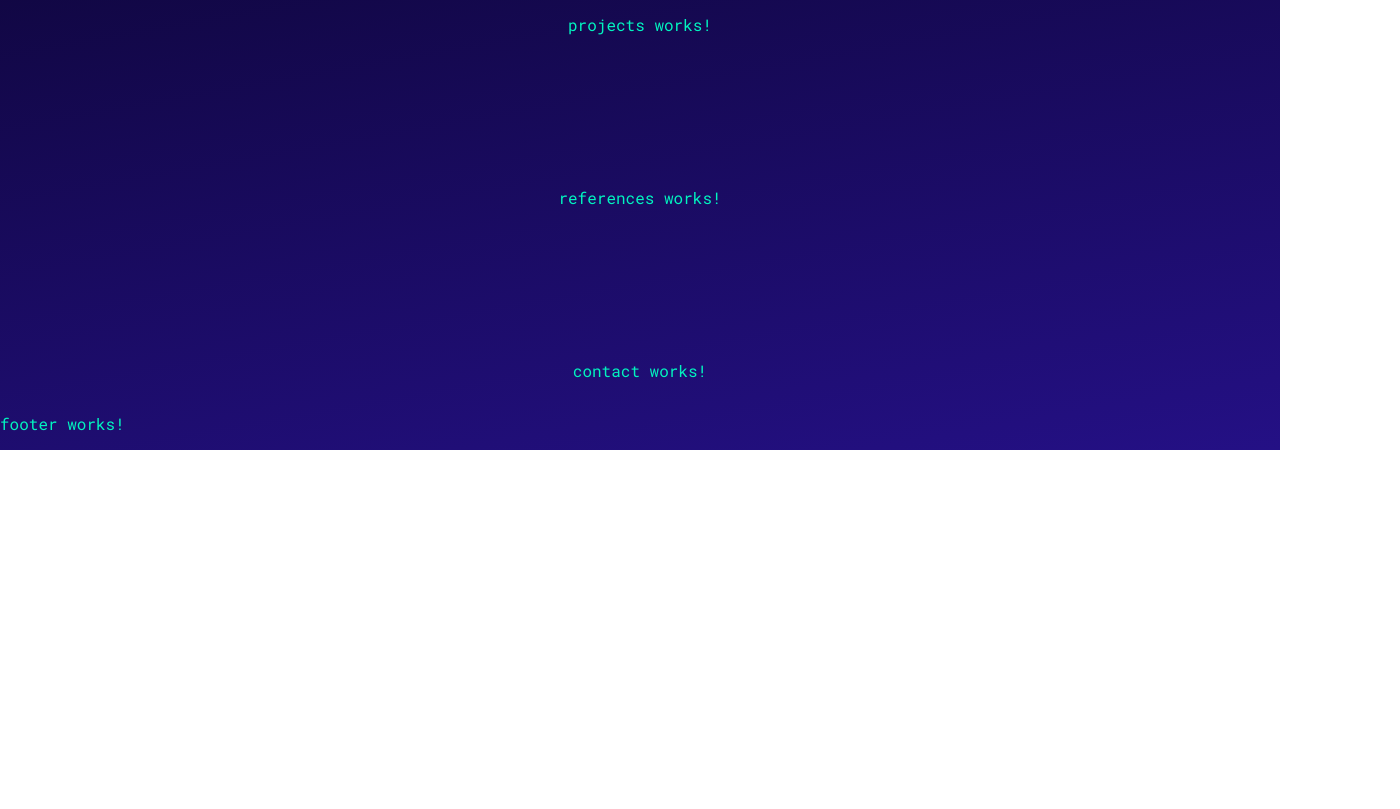
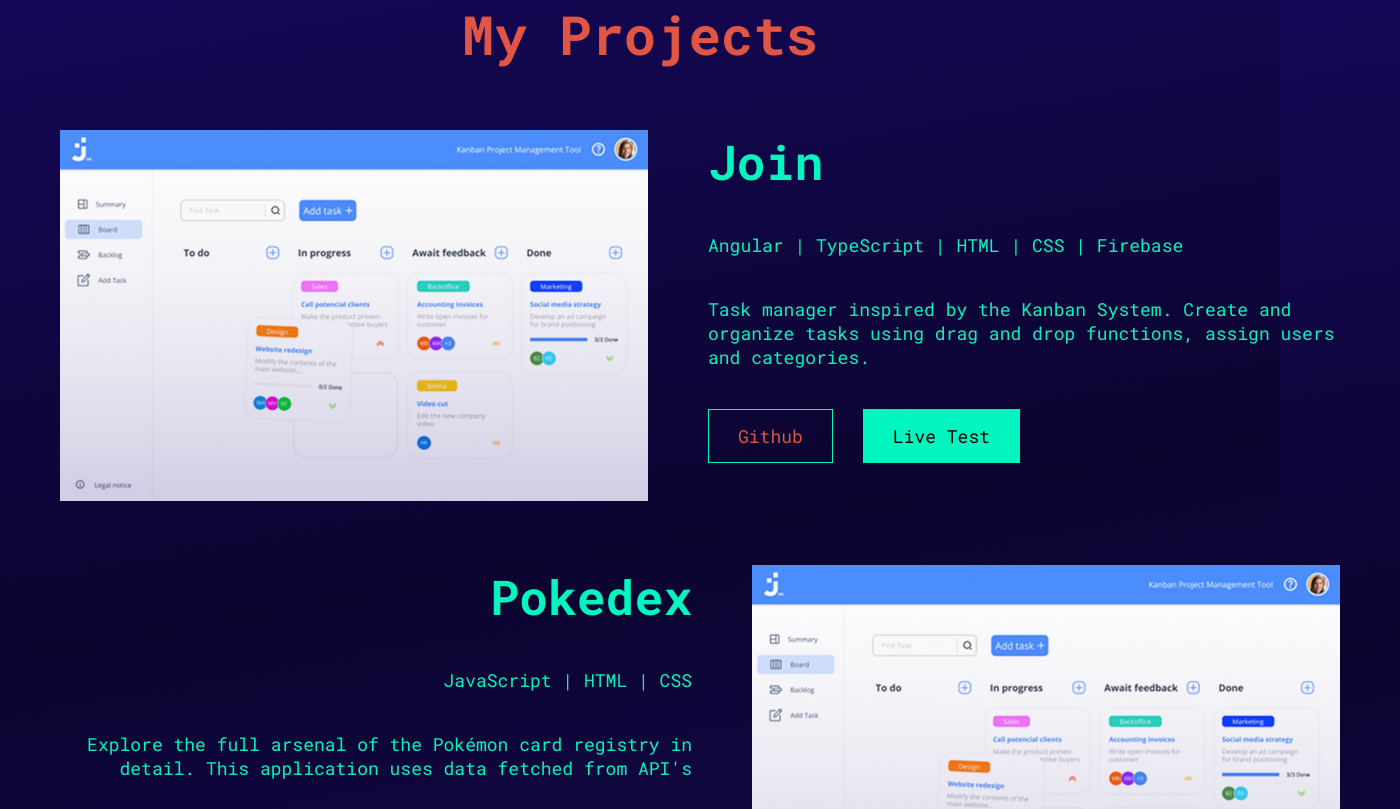
Before and after one commit to LeonKoenig17/portfolio, an Angular app: page / in a window 1280 px wide. Shown: the part 2020-2829 px from the top of the page, 1400 px wide, since content can reach past the window. Before the commit the page ends 2470 px from the top, so only its background shows below. Built offline with nearby package versions, Linux system fonts and the light colour scheme; a web font is replaced by a local one.

Commit message:
projects component complete

```diff
--- a/src/app/main-content/projects/projects.component.html
+++ b/src/app/main-content/projects/projects.component.html
@@ -1 +1,11 @@
-<p>projects works!</p>
+<section>
+    <h2 class="section-heading">My Projects</h2>
+    <div>
+        @for (project of projects; track $index) {
+            <app-single-project
+                [data]="project"
+                [isReversed]="$index == 1">
+            </app-single-project>
+        }
+    </div>
+</section>
--- a/src/app/main-content/projects/projects.component.scss
+++ b/src/app/main-content/projects/projects.component.scss
@@ -0,0 +1,10 @@
+section {
+    >h2 {
+        margin-bottom: 60px;
+        text-align: center;
+    }
+    >div {
+        display: grid;
+        gap: 60px;
+    }
+}
--- a/src/app/main-content/projects/projects.component.ts
+++ b/src/app/main-content/projects/projects.component.ts
@@ -1,12 +1,36 @@
 import { Component } from '@angular/core';
+import { SingleProjectComponent } from './single-project/single-project.component';
+import { CommonModule } from '@angular/common';
 
 @Component({
   selector: 'app-projects',
   standalone: true,
-  imports: [],
+  imports: [SingleProjectComponent, CommonModule],
   templateUrl: './projects.component.html',
   styleUrl: './projects.component.scss'
 })
 export class ProjectsComponent {
-
+  projects = [
+    {
+      image: "./assets/images/join.png",
+      title: "Join",
+      skills: "Angular | TypeScript | HTML | CSS | Firebase",
+      text: "Task manager inspired by the Kanban System. Create and organize tasks using drag and drop functions, assign users and categories. "
+    },
+    {
+      image: "./assets/images/join.png",
+      title: "Pokedex",
+      skills: "JavaScript | HTML | CSS",
+      text: `
+        Explore the full arsenal of the Pokémon card registry in detail.
+        This application uses data fetched from API's`
+    },
+    {
+      image: "./assets/images/join.png",
+      title: "Los Virales",
+      skills: "JavaScript | HTML | CSS",
+      text: `
+        A little post-apocalyptic game that uses the principles of object-orientation.`
+    }
+  ]
 }
--- /dev/null
+++ b/src/app/main-content/projects/single-project/single-project.component.html
@@ -0,0 +1,12 @@
+<section [ngClass]="{ 'reversed': isReversed}">
+    <div class="image-div">
+        <img src={{data.image}} alt="project-image">
+    </div>
+    <div class="text-div">
+        <h2>{{data.title}}</h2>
+        <span>{{data.skills}}</span>
+        <p>{{data.text}}</p>
+        <button class="git-button">Github</button>
+        <button class="test-button">Live Test</button>
+    </div>
+</section>
--- /dev/null
+++ b/src/app/main-content/projects/single-project/single-project.component.scss
@@ -0,0 +1,41 @@
+@import "./../../../../styles.scss";
+
+section {
+    @include dFlex($ai: flex-start);
+    @include contentLimit();
+    gap: 60px;
+    .text-div {
+        > * {
+            font-size: 18px;
+        }
+        h2 {
+            font-size: 48px;
+            margin-top: 0;
+        }
+        p {
+            margin: 40px 0;
+        }
+        button {
+            padding: 15px 30px;
+            border: none;
+        }
+        .git-button {
+            color: $secondary-font-color;
+            background: none;
+            box-shadow: inset 0 0 0 1px $primary-font-color;
+        }
+        .test-button {
+            color: black;
+            background-color: $primary-font-color;
+            margin: 0 30px;
+        }
+    }
+}
+
+.reversed {
+    flex-direction: row-reverse;
+    text-align: right;
+    .text-div .test-button {
+        margin-right: 0;
+    }
+}
--- /dev/null
+++ b/src/app/main-content/projects/single-project/single-project.component.ts
@@ -0,0 +1,20 @@
+import { CommonModule } from '@angular/common';
+import { Component, Input } from '@angular/core';
+
+@Component({
+  selector: 'app-single-project',
+  standalone: true,
+  imports: [CommonModule],
+  templateUrl: './single-project.component.html',
+  styleUrl: './single-project.component.scss'
+})
+export class SingleProjectComponent {
+  @Input() data = {
+    image: "./assets/images/join.png",
+    title: "Join",
+    skills: "Angular | TypeScript | HTML | CSS | Firebase",
+    text: "Task manager inspired by the Kanban System. Create and organize tasks using drag and drop functions, assign users and categories. "
+  };
+
+  @Input() isReversed = false;
+}
```
Also changed, not shown: src/assets/images/join.png (added), 1 other file (tests, documents, lock files or other folders).
